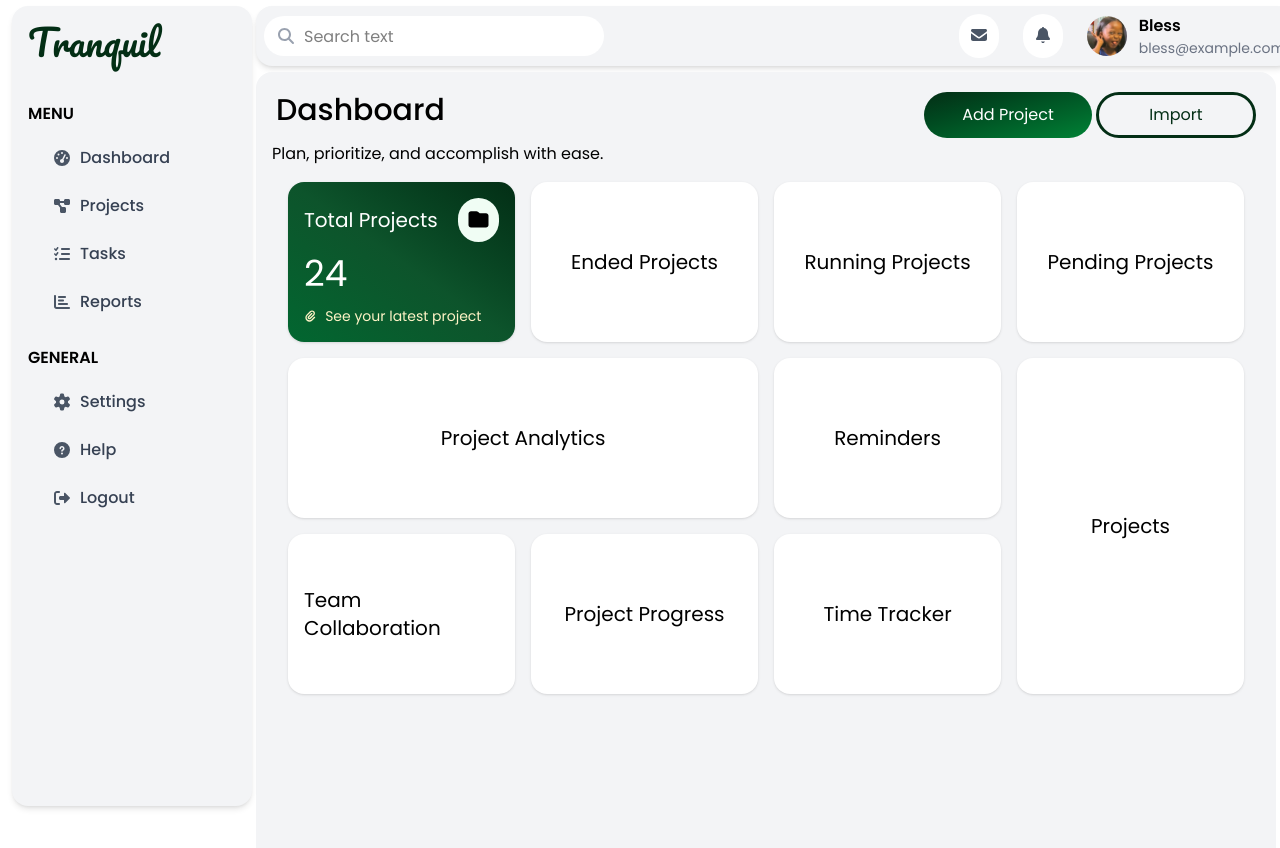
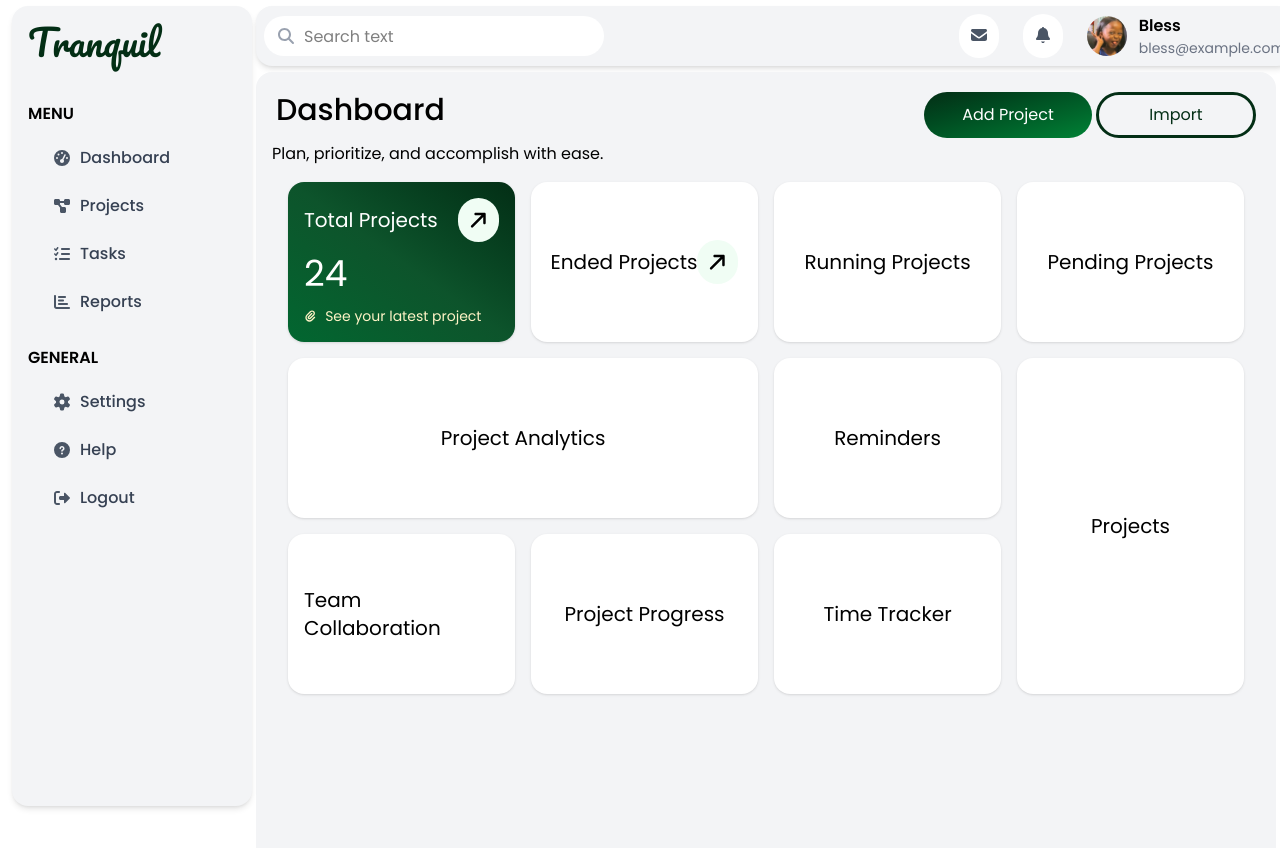
Before and after one commit to Blxss-T/Progress-Tracking-System-frontend, a React (Vite) app: page / in a window 1280 px wide. Shown: the top 848 px of the page. Built offline with nearby package versions, Linux system fonts and the light colour scheme; a web font is replaced by a local one.

Commit message:
Initial commit

```diff
--- a/src/components/Dashboard.jsx
+++ b/src/components/Dashboard.jsx
@@ -3,6 +3,7 @@ import UserGreeting from './userGreeting'
 import { FontAwesomeIcon } from '@fortawesome/react-fontawesome'
 import { faFolder } from "@fortawesome/free-solid-svg-icons";
 import { faPaperclip } from "@fortawesome/free-solid-svg-icons";
+import { faArrowUp } from '@fortawesome/free-solid-svg-icons';
 import { Link } from "react-router-dom";
 
 
@@ -35,7 +36,10 @@ function Dashboard() {
       <div className='flex justify-between items-center w-full'>
         <p>Total Projects</p>
         <div className="bg-green-50 text-black p-2 rounded-full hover:text-gray-500">
-          <FontAwesomeIcon icon={faFolder} size="md" />
+          <FontAwesomeIcon
+  icon={faArrowUp}
+  className="text-black text-xl inline-block transform rotate-[45deg]"
+/>
         </div>
       </div>
       <h2 className="text-4xl">24</h2>
@@ -46,8 +50,17 @@ function Dashboard() {
     </div>
 
     {/* Other summary cards */}
-    <div className="bg-white rounded-2xl shadow p-4 h-40 flex items-center justify-center">
-      Ended Projects
+    <div className="bg-white rounded-2xl shadow p-4 h-40 flex flex-col items-center justify-center">
+      <div className='flex justify-center items-center w-full'>
+        <p>Ended Projects</p>
+        <div className="bg-green-50 text-black p-2 rounded-full hover:text-gray-500">
+          <FontAwesomeIcon
+          icon={faArrowUp}
+          className="text-black text-xl inline-block transform rotate-[45deg]"
+        />
+        </div>
+
+      </div>
     </div>
     <div className="bg-white rounded-2xl shadow p-4 h-40 flex items-center justify-center">
       Running Projects
```
